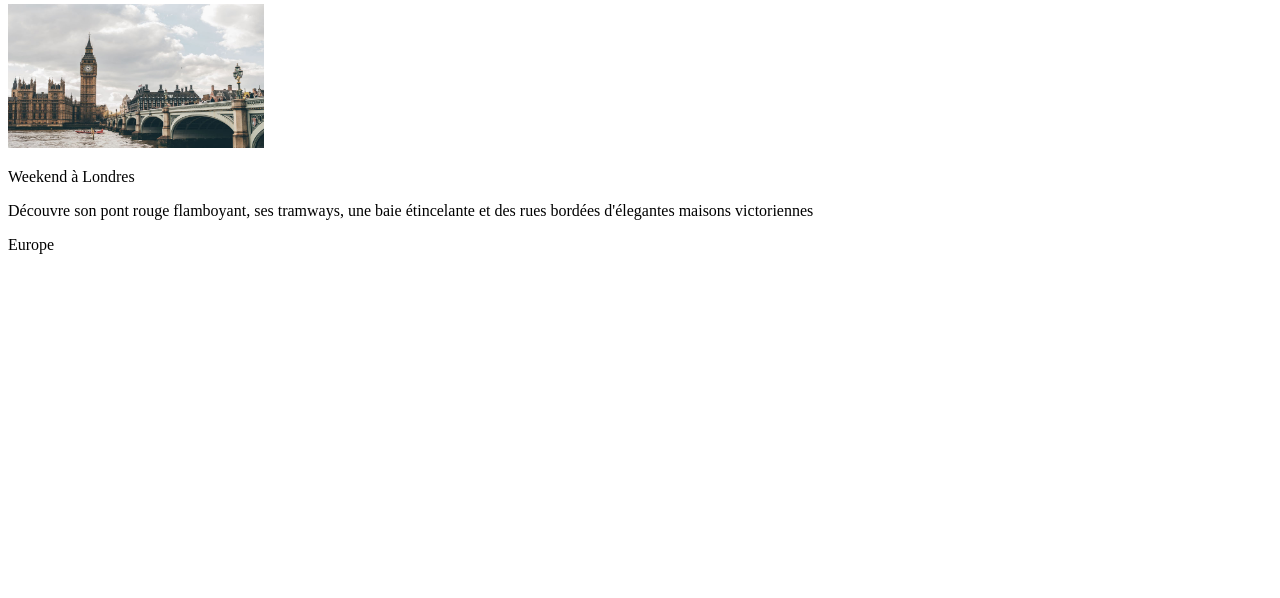
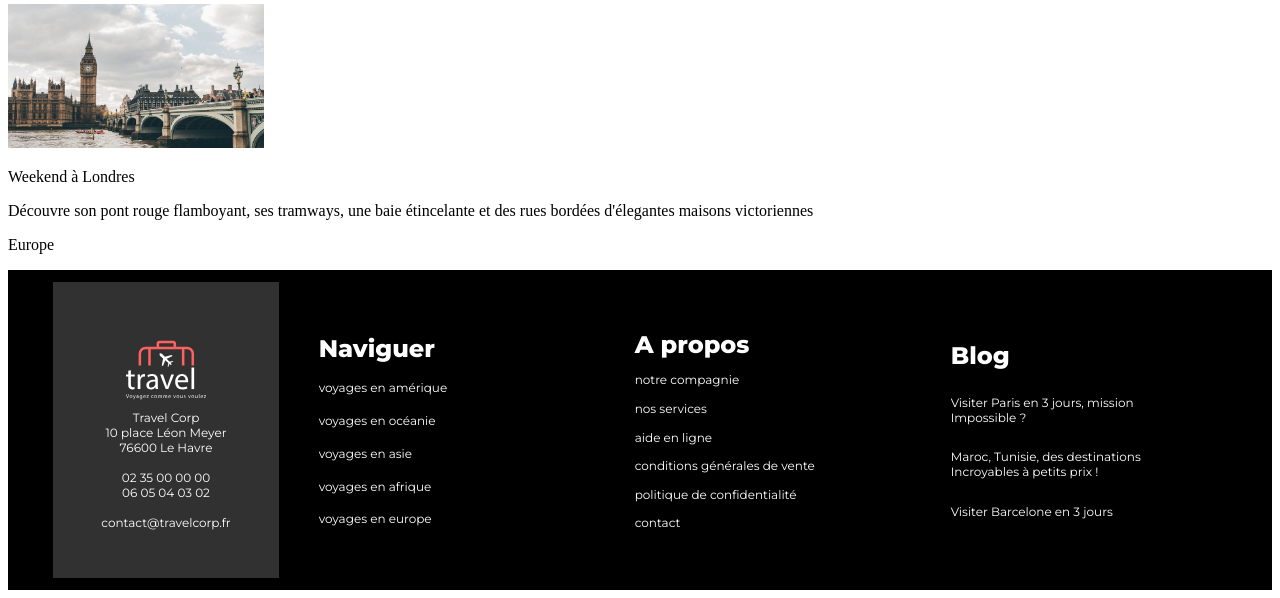
Before and after one commit to Dydpool/TPa2, a PHP site: page / in a window 1280 px wide. Shown: the part 1694-2292 px from the top of the page. Before the commit the page ends 1948 px from the top, so only its background shows below. Run offline with PHP 8.4, Linux system fonts and the light colour scheme.

Commit message:
footer ok

```diff
--- a/assets/css/style.css
+++ b/assets/css/style.css
@@ -1,33 +1,95 @@
+@import url("https://fonts.googleapis.com/css2?family=Montserrat:wght@300;400;800&family=Poppins:wght@400;700&display=swap");
 /* header */
-.header{
+.header {
   background-color: black;
 }
 
-.cyclistes{
+.cyclistes {
   height: 17rem;
   width: 32rem;
 }
-.SanFrancisco{
+.SanFrancisco {
   height: 9rem;
   width: 16rem;
 }
-.Rio{
+.Rio {
   height: 9rem;
   width: 16rem;
 }
-.Kenya{
+.Kenya {
   height: 9rem;
   width: 16rem;
 }
-.Fujiyoshida{
+.Fujiyoshida {
   height: 9rem;
   width: 16rem;
 }
-.Prague{
+.Prague {
   height: 9rem;
   width: 16rem;
 }
-.Londres{
+.Londres {
   height: 9rem;
   width: 16rem;
 }
+.logotravel {
+  height: 5rem;
+  width: 5rem;
+}
+footer {
+  background-color: black;
+  color: white;
+  display: flex;
+  justify-content: center;
+  font-family: "Montserrat", sans-serif;
+  font-size: 0.75rem;
+  align-items: center;
+}
+.footer {
+  display: flex;
+  flex-direction: column;
+  text-align: center;
+  background-color: #313131;
+  align-items: center;
+  padding-top: 3rem;
+  padding-bottom: 3rem;
+  padding-right: 3rem;
+  padding-left: 3rem;
+}
+ul {
+  list-style-type: none;
+}
+.naviguer {
+  font-size: 1.5rem;
+  font-weight: bold;
+}
+.naviguer-bloc {
+  height: 14.25rem;
+  width: 17.25rem;
+  justify-content: space-evenly;
+  flex-direction: column;
+  display: flex;
+}
+
+.propos {
+  font-size: 1.5rem;
+  font-weight: bold;
+}
+.services {
+  height: 14.25rem;
+  width: 17.25rem;
+  justify-content: space-evenly;
+  flex-direction: column;
+  display: flex;
+}
+.blog {
+  font-size: 1.5rem;
+  font-weight: bold;
+}
+.visite {
+  height: 14.25rem;
+  width: 17.25rem;
+  justify-content: space-evenly;
+  flex-direction: column;
+  display: flex;
+}
--- a/index.html
+++ b/index.html
@@ -107,6 +107,51 @@
         </p>
         <p>Europe</p>
       </div>
+       <!-- footer -->
+  <footer>
+
+    <ul class="footer">
+      <img
+      src="assets/img/logovalise.svg"
+      class="logotravel"
+      alt="logoTravel">
+
+      <li>Travel Corp</li>
+      <li>10 place Léon Meyer</li>
+      <li>76600 Le Havre</li><br>
+      <li>02 35 00 00 00</li>
+      <li>06 05 04 03 02</li><br>
+      <li>contact@travelcorp.fr</li>
+    </ul>
+
+    <ul class="naviguer-bloc">
+      <li class="naviguer">Naviguer</li>
+      <li>voyages en amérique</li>
+      <li>voyages en océanie</li>
+      <li>voyages en asie</li>
+      <li>voyages en afrique</li>
+      <li>voyages en europe</li>
+   </ul>
+
+   <ul class="services">
+    <li class="propos">A propos</li>
+    <li>notre compagnie</li>
+    <li>nos services</li>
+    <li>aide en ligne</li>
+    <li>conditions générales de vente</li>
+    <li>politique de confidentialité</li>
+    <li>contact</li>
+   </ul>
+
+   <ul class="visite">
+    <li class="blog">Blog</li>
+    <li>Visiter Paris en 3 jours, mission<br> Impossible ?</li>
+    <li>Maroc, Tunisie, des destinations<br> Incroyables à petits prix !</li>
+    <li>Visiter Barcelone en 3 jours</li>
+  </ul>
+
+  </footer>
 
   </body>
+
 </html>
```
Lines whose indentation alone changed are shown as unchanged.
